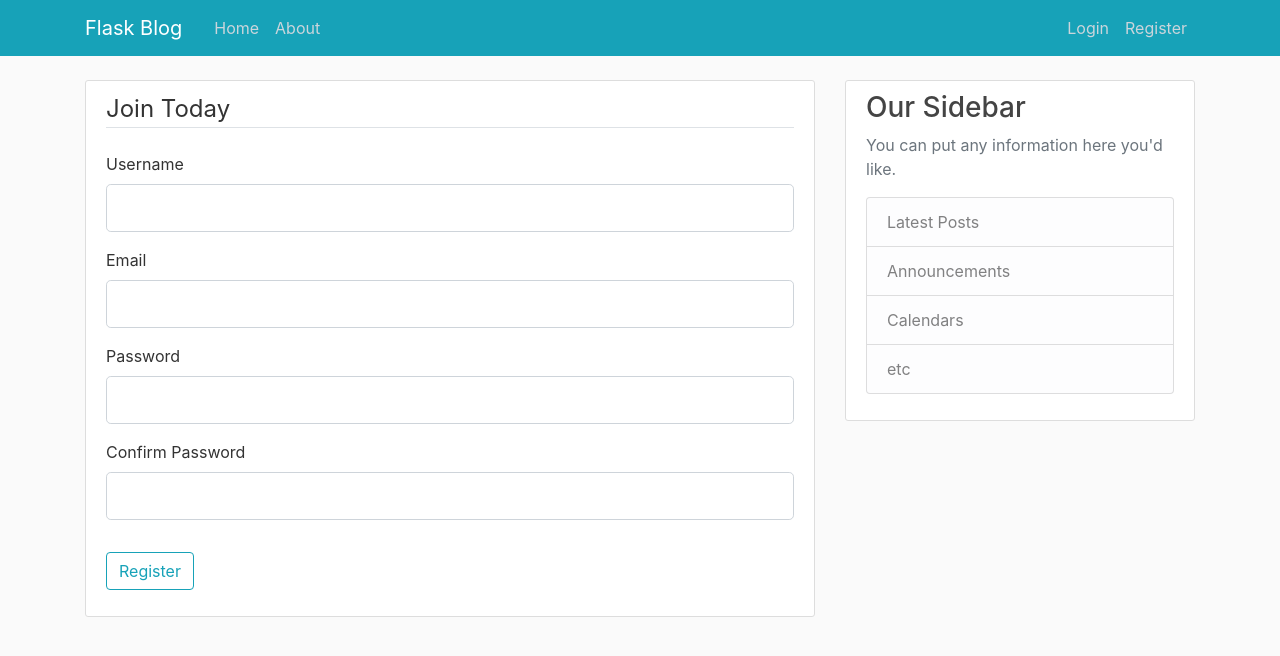
After one commit to elboraki/myFlaskBlog, a Flask app: page /register in a window 1280 px wide. The commit adds this page. Shown: the top 656 px of the page. Run offline with Flask 2, Linux system fonts and the light colour scheme; some libraries are stand-ins or nearby versions.

Commit message:
create form and template for registration and authentification

```diff
--- a/app.py
+++ b/app.py
@@ -1,7 +1,8 @@
-from flask import Flask,render_template
-
+from flask import Flask,render_template,url_for,flash,redirect
+from forms import LoginForm,RegistrationForm
 app=Flask(__name__)
 
+app.config['SECRET_KEY']="e3bb04e3fcf9d0e6f0df7feaeed28f96"
 posts=[
     {
         'author':"younes",
@@ -17,13 +18,32 @@ posts=[
     },
 ]
 @app.route("/")
-def index():
+def home():
     return render_template("home.html",posts=posts)
 
 
 @app.route("/about")
 def about():
-     return render_template("about.html")
+    return render_template("about.html")
+
+@app.route("/register",methods=['GET','POST'])
+def register():
+    form=RegistrationForm()
+    if form.validate_on_submit():
+        flash(f'Account created for {form.username.data}!', 'success')
+        return redirect(url_for('home'))
+    return render_template("register.html",title="Registration",form=form)
+
+@app.route("/login",methods=["GET","POST"])
+def login():
+    form=LoginForm()
+    if form.validate_on_submit():
+        if form.email.data=='younes@self.me' and form.password.data=='123123':
+            flash('You have been looged in',"success")
+            return redirect(url_for('home'))
+        else:
+            flash('Login Unsuccessful. Please check username and password', 'danger')
+    return render_template("login.html",title="Login",form=form)
 
 if __name__ == "__main__":
     app.run(debug=True)
--- /dev/null
+++ b/forms.py
@@ -0,0 +1,17 @@
+from flask_wtf import FlaskForm
+from wtforms import StringField,PasswordField,SubmitField,BooleanField
+from wtforms.validators import DataRequired,Length,Email,EqualTo
+
+class RegistrationForm(FlaskForm):
+    username=StringField("Username",validators=[DataRequired(),Length(min=2,max=20)])
+    email=StringField("Email",validators=[DataRequired(),Email()])
+    password=PasswordField("Password",validators=[DataRequired()])
+    confirm_password=PasswordField("Confirm Password",validators=[DataRequired(),EqualTo('password')])
+    submit=SubmitField('Register')
+
+
+class LoginForm(FlaskForm):
+    email=StringField("Email",validators=[DataRequired(),Email()])
+    password=PasswordField("Password",validators=[DataRequired()])
+    remember=BooleanField("Remember me")
+    submit=SubmitField('Login')
--- a/templates/layout.html
+++ b/templates/layout.html
@@ -43,6 +43,15 @@
 <main role="main" class="container">
   <div class="row">
     <div class="col-md-8">
+           {% with messages = get_flashed_messages(with_categories=true) %}
+            {% if messages %}
+              {% for category, message in messages %}
+                <div class="alert alert-{{ category }}">
+                  {{ message }}
+                </div>
+              {% endfor %}
+            {% endif %}
+          {% endwith %}
       {% block content %}{% endblock %}
     </div>
     <div class="col-md-4">
--- /dev/null
+++ b/templates/register.html
@@ -0,0 +1,70 @@
+{% extends 'layout.html' %}
+
+{% block content %}
+    <div class="content-section">
+        <form action="" method="post">
+            {{form.hidden_tag()}}
+            <fieldset class="form-group">
+                <legend class="border-bottom mb-4">Join Today</legend>
+                <div class="form-group">
+                    {{form.username.label(class="form-control-label")}}
+                    {% if form.username.errors %}
+                    {{ form.username(class="form-control form-control-lg is-invalid") }}
+                        <div class="invalid-feedback">
+                            {% for error in form.username.errors %}
+                                <span>{{ error }}</span>
+                            {% endfor %}
+                        </div>
+
+                    {% else %}
+                        {{form.username(class="form-control form-control-lg")}}
+                    {% endif %}
+                </div>
+                <div class="form-group">
+                    {{ form.email.label(class="form-control-label") }}
+                    {% if form.email.errors %}
+                        {{ form.email(class="form-control form-control-lg is-invalid") }}
+                        <div class="invalid-feedback">
+                            {% for error in form.email.errors %}
+                                <span>{{ error }}</span>
+                            {% endfor %}
+                        </div>
+                    {% else %}
+                        {{ form.email(class="form-control form-control-lg") }}
+                    {% endif %}
+                </div>
+                <div class="form-group">
+                    {{ form.password.label(class="form-control-label") }}
+                    {% if form.password.errors %}
+                        {{ form.password(class="form-control form-control-lg is-invalid") }}
+                        <div class="invalid-feedback">
+                            {% for error in form.password.errors %}
+                                <span>{{ error }}</span>
+                            {% endfor %}
+                        </div>
+                    {% else %}
+                        {{ form.password(class="form-control form-control-lg") }}
+                    {% endif %}
+                </div>
+                <div class="form-group">
+                    {{ form.confirm_password.label(class="form-control-label") }}
+                    {% if form.confirm_password.errors %}
+                        {{ form.confirm_password(class="form-control form-control-lg is-invalid") }}
+                        <div class="invalid-feedback">
+                            {% for error in form.confirm_password.errors %}
+                                <span>{{ error }}</span>
+                            {% endfor %}
+                        </div>
+                    {% else %}
+                        {{ form.confirm_password(class="form-control form-control-lg") }}
+                    {% endif %}
+                </div>
+            </fieldset>
+            <div class="form-group">
+                {{ form.submit(class="btn btn-outline-info") }}
+            </div>
+        </form>
+
+    </div>
+
+{% endblock %}
```
Also changed, not shown: templates/login.html (added, +52 -0 lines), 2 other files.
